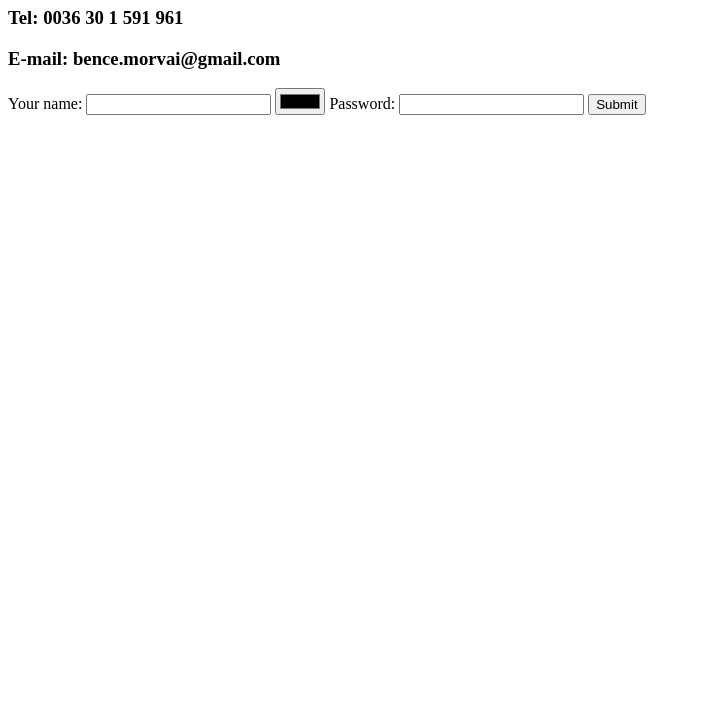
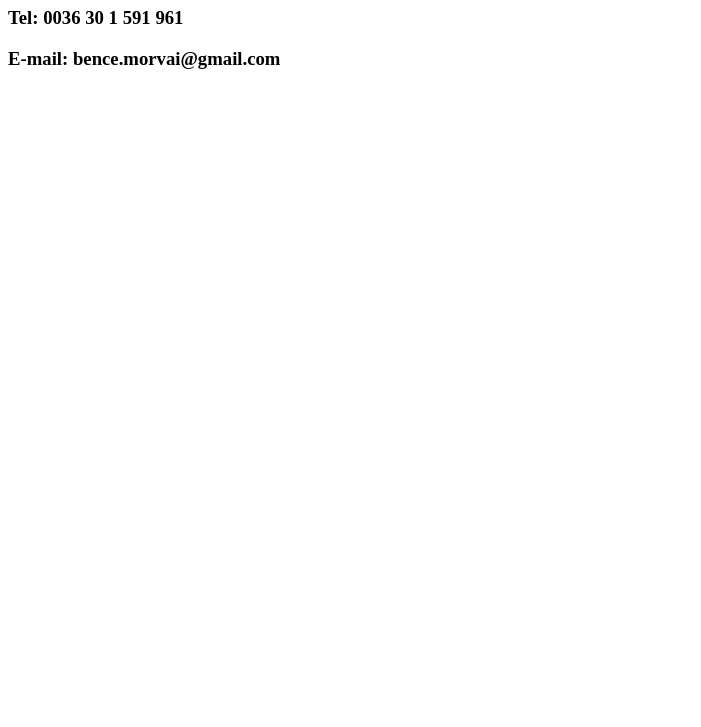
Before and after one commit to mbeno90/personal_site, a plain HTML site: page contact.html in a window 1280 px wide. Shown: the part 73-800 px from the top of the page, without its empty margins (0-701 px from the left). Drawn offline with Linux system fonts and the light colour scheme.

Commit message:
Removed useless form

```diff
--- a/contact.html
+++ b/contact.html
@@ -11,15 +11,5 @@
     <h3> E-mail: bence.morvai@gmail.com</h3>
   </p>
 
-  <form class="" action="index.html" method="post">
-    <label>Your name:</label>
-    <input type="text" name="" value="">
-    <input type="color" name="" value="">
-    <label for="">Password:</label>
-    <input type="password" name="" value="">
-    <input type="submit" name="">
-  </form>
-
-  </form>
   </body>
 </html>
```
